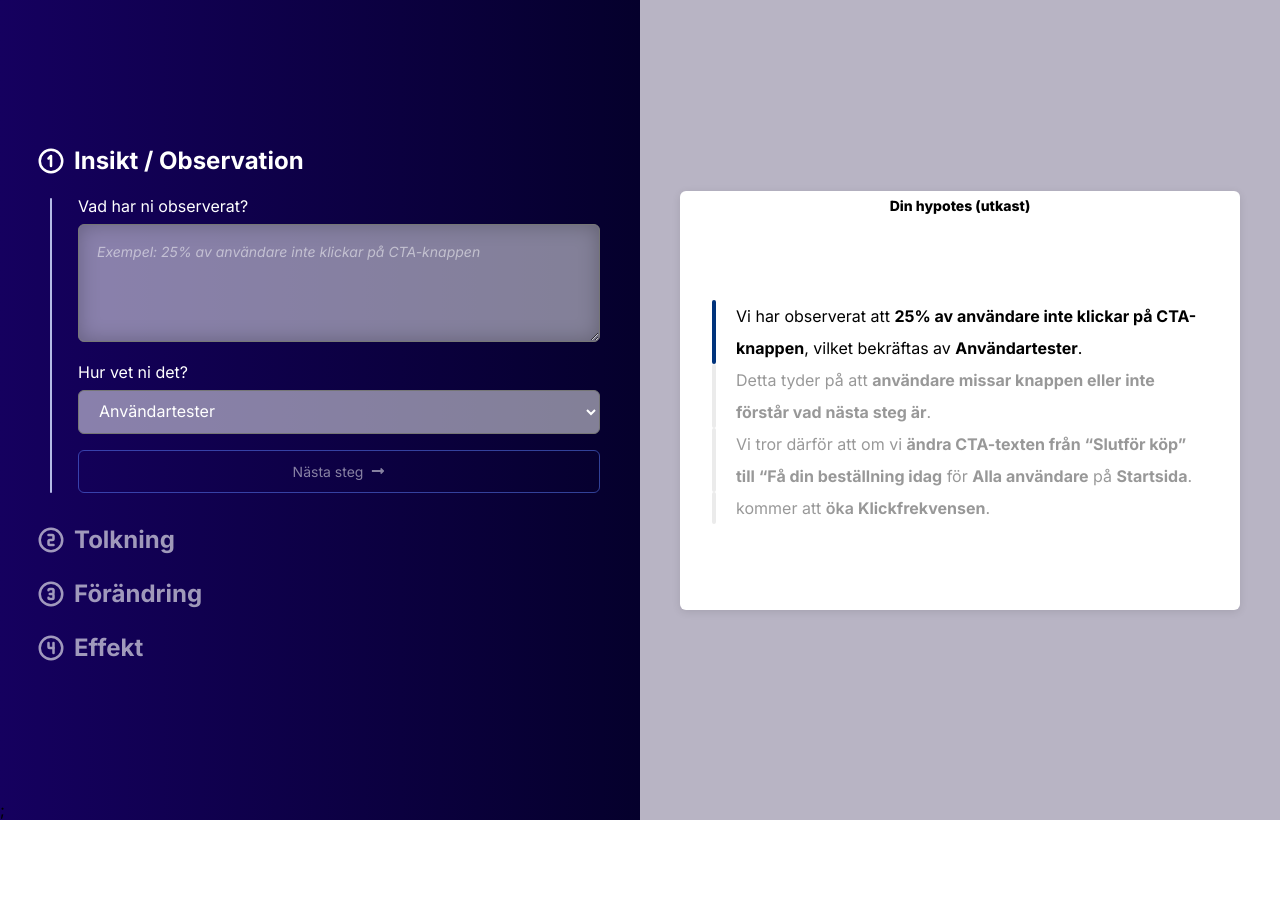
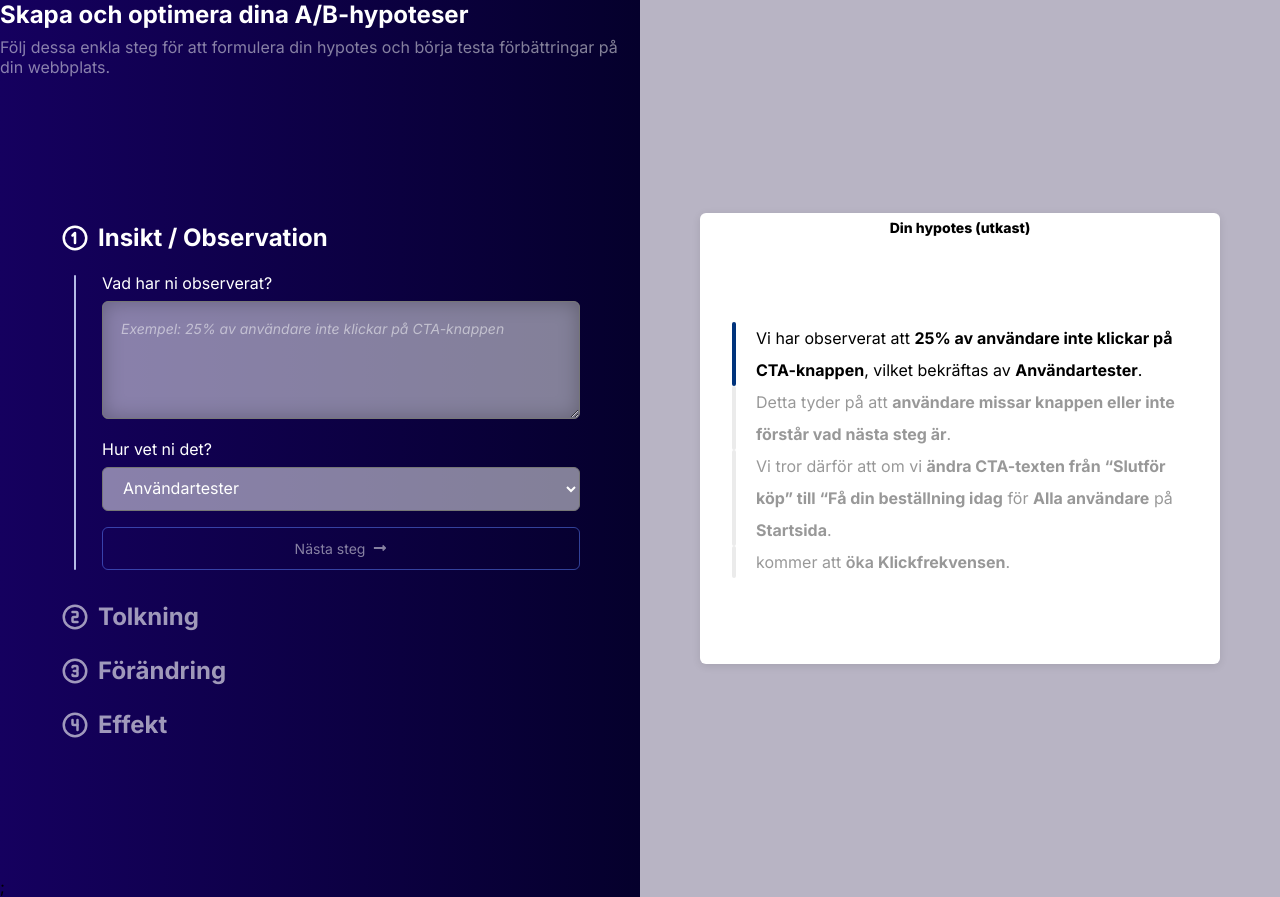
Before and after one commit to 1anDr0/abTest, a React (Vite) app: page / in a window 1280 px wide. Before the commit the page ends 820 px from the top, so only its background shows below. Built offline with nearby package versions, Linux system fonts and the light colour scheme.

Commit message:
header fix

```diff
--- a/src/components/HypotesBuilder/HypotesBuilder.css
+++ b/src/components/HypotesBuilder/HypotesBuilder.css
@@ -20,7 +20,7 @@ body {
 
 .page-inner {
   /* constrain content area while backgrounds flow under it */
-  max-width: 1920px;
+  max-width: 1500px;
   width: 100%;
   margin: 0 auto;
   min-height: 100vh;
--- a/src/components/HypotesBuilder/HypotesBuilder.jsx
+++ b/src/components/HypotesBuilder/HypotesBuilder.jsx
@@ -33,7 +33,6 @@ const HypotesBuilder = () => {
   return (
     <div className="page">
       <div className="page-inner">
-        {/* <Header /> */}
         <div className="layout">
           <div className="leftpanel-container">
             <LeftPanel
--- a/src/components/Leftpanel/LeftPanel.jsx
+++ b/src/components/Leftpanel/LeftPanel.jsx
@@ -3,6 +3,7 @@ import Step1 from "./Step1/Step1";
 import Step2 from "./Step2/Step2";
 import Step3 from "./Step3/Step3";
 import Step4 from "./Step4/Step4";
+import Header from "./Header/Header";
 
 import { TbCircleNumber1 } from "react-icons/tb";
 import { TbCircleNumber2 } from "react-icons/tb";
@@ -52,6 +53,10 @@ const LeftPanel = ({
   };
 
   return (
+    <div classname="leftpanel-wrapper">
+      <div classname="leftpanel-header">
+        <Header />
+      </div>
       <div className="leftpanel">
         <div className="steps-container">
           {/* steg 1 */}
@@ -179,6 +184,7 @@ const LeftPanel = ({
         </div>{" "}
         {/* end steps-container */}
       </div>
+    </div>
   );
 };
 
--- a/src/components/Leftpanel/Leftpanel.css
+++ b/src/components/Leftpanel/Leftpanel.css
@@ -1,7 +1,7 @@
 .leftpanel {
   min-height: 100vh;
   /* background: linear-gradient(180deg, #15005f, #05002c); */
-  padding: 0px 20px;
+  padding: 0px 60px 0px 60px;
   display: flex;
   flex-direction: column;
   justify-content: center; /* center header+form together */
@@ -10,6 +10,10 @@
   box-sizing: border-box;
 }
 
+.leftpanel-header {
+  position: absolute;
+  top: 100px;
+}
 /* steps container takes remaining space (optional) */
 .steps-container {
   /* keep existing centering inside just in case */
@@ -23,11 +27,11 @@
 }
 
 .step-card.active {
-  padding: 20px;
+  padding: 20px 0px;
 }
 
 .step-card.collapsed {
-  padding: 2px 16px;
+  padding: 12px 0px;
   min-height: 36px;
   display: flex;
   align-items: center;
@@ -77,11 +81,11 @@
 
 .step-card.active {
   /* keep left padding equal to collapsed state */
-  padding: 20px 20px 20px 16px;
+  /* padding: 20px 20px 20px 16px; */
 }
 
 .step-card.collapsed {
-  padding: 12px 16px;
+  /* padding: 12px 16px; */
 }
 
 .step-heading {
--- a/src/components/Leftpanel/Step3/Step3.jsx
+++ b/src/components/Leftpanel/Step3/Step3.jsx
@@ -3,7 +3,7 @@ import styles from "./Step3.module.css";
 const Step3 = ({ formData, setFormData }) => {
   return (
     <div className={styles.steps}>
-      <label>Vad har ni observerat?</label>
+      <label>Beskriv förändring</label>
       <textarea
         value={formData.change}
         onChange={(e) => setFormData({ ...formData, change: e.target.value })}
--- a/src/components/RightPanel/RightPanel.css
+++ b/src/components/RightPanel/RightPanel.css
@@ -1,8 +1,7 @@
 /* basic layout for right panel container */
 .rightpanel-container {
   /* purple/grey tone requested */
-  padding-left: 20px;
-  padding-right: 20px;
+  padding: 0px 30px;
   display: flex;
   flex-direction: column;
   justify-content: center; /* vertically center hypothesis wrapper */
```
Lines whose indentation alone changed are shown as unchanged.
